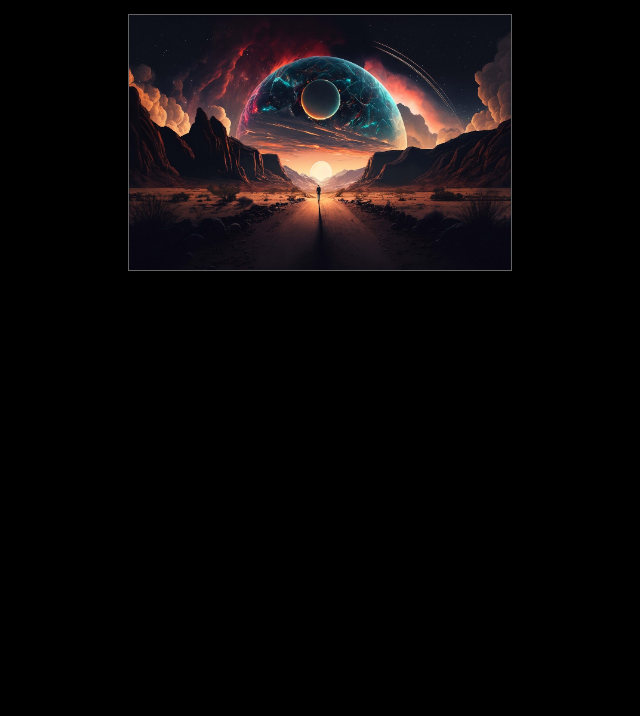
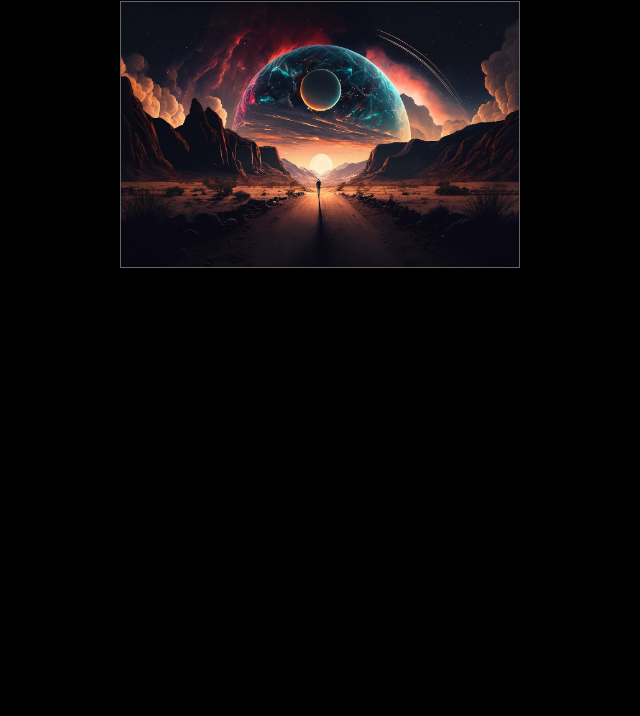
Before and after one commit to dhruvdhaduk-simform/playground, a plain HTML site: page 015_js_img_magnifier/index.html in a window 1280 px wide. Shown: the part 84-800 px from the top of the page, without its empty margins (320-960 px from the left). Drawn offline with Linux system fonts and the light colour scheme.

Commit message:
Fixed the image size in 015_js_img_magnifier

```diff
--- a/015_js_img_magnifier/index.css
+++ b/015_js_img_magnifier/index.css
@@ -15,16 +15,20 @@ body {
     height: 100dvh;
     max-width: 100rem;
     margin: auto;
+    padding: 2rem;
 
     display: flex;
     flex-direction: column;
     justify-content: space-evenly;
     align-items: center;
+
+    --container-max-width: 25rem;
 }
 
 .img-container {
     border: 1px solid #ffffff64;
-    width: 30%;
+    width: 100%;
+    max-width: var(--container-max-width);
 
     position: relative;
 }
@@ -48,7 +52,8 @@ body {
 .magnified-result {
     opacity: 0;
     border: 1px solid #ffffff64;
-    width: 30%;
+    width: 100%;
+    max-width: var(--container-max-width);
     aspect-ratio: 1;
     overflow: hidden;
 
```
